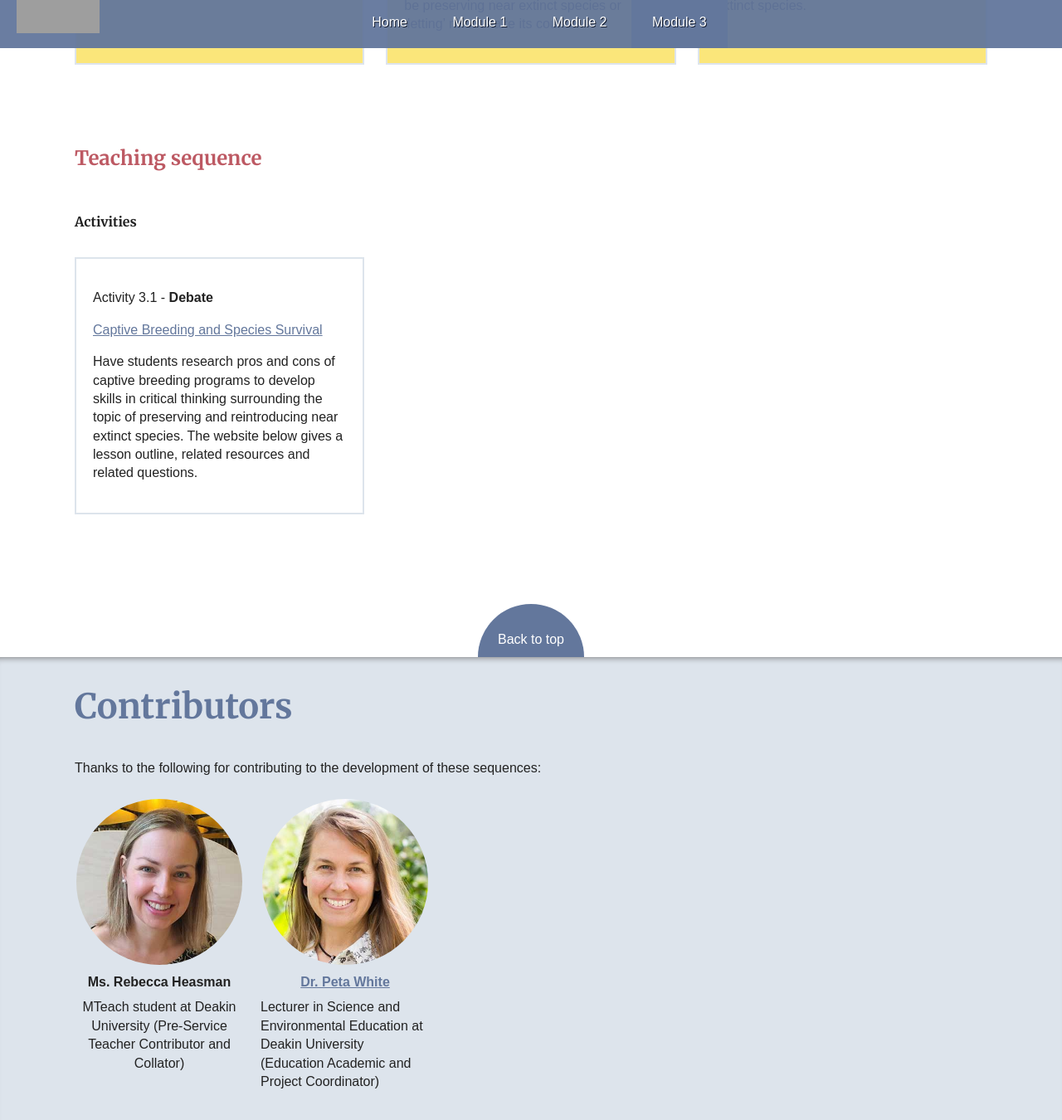
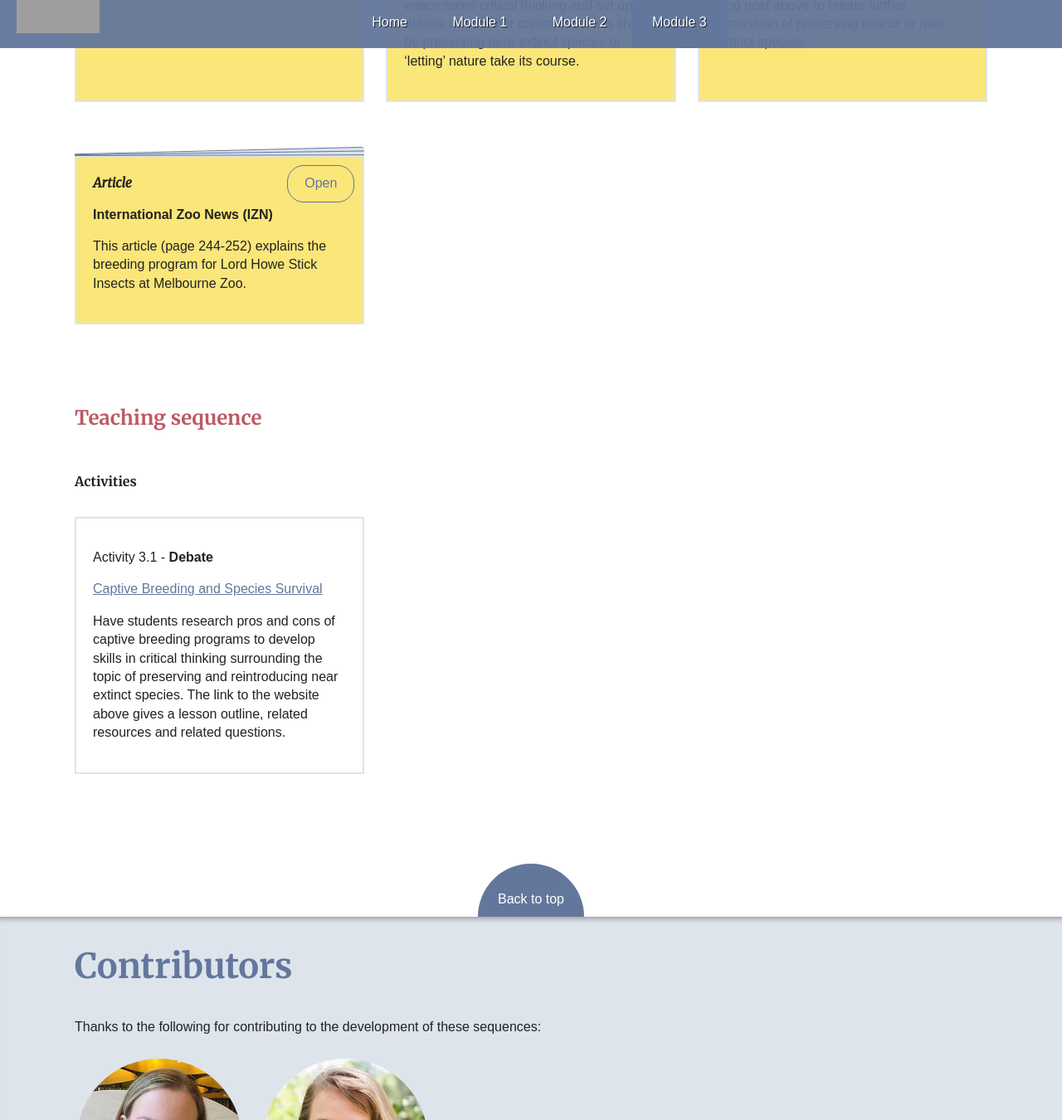
Before and after one commit to contemporaryVCEbiology/biodiversity, a Jekyll site: the page built from modules/module3.html, in a window 1280 px wide and 1400 px high, scrolled down 1991 px, cut to the strip 50-1400 px from the top of the window. Shown: the whole strip at 83% size. Built offline with Jekyll 4.4.1, drawn with Linux system fonts in a browser that asks for light colours; some of the changed text lies outside the part shown.

Commit message:
mary edits 1

```diff
--- a/_includes/home-header.html
+++ b/_includes/home-header.html
@@ -1,6 +1,6 @@
         <header class="site-header home">
             <div class="heading">
-                <h1 class="siteHeading">Threats to biodiversity and Protection and restoration of biodiversity</h1>
+                <h1 class="siteHeading">Threats to biodiversity and protection and restoration of biodiversity</h1>
                 <p>for VCE Biology</p>
             </div>
         </header>
--- a/_includes/internal-header.html
+++ b/_includes/internal-header.html
@@ -8,7 +8,7 @@
                 </ul>
             </nav>
             <div class="heading">
-                <div class="siteHeading">Threats to biodiversity and Protection and restoration of biodiversity </div>
+                <div class="siteHeading">Threats to biodiversity and protection and restoration of biodiversity </div>
                 <p>for VCE Biology</p>
             </div>
         </header>
--- a/modules/index.html
+++ b/modules/index.html
@@ -15,8 +15,8 @@
     <h3>Summary</h3>
     <div class="col-2max module-info">
         <div>
-            <h4>VCE Key Knowledge Biology Study Design (2017-2021)</h4>
-            <p>Unit 3: How do cells maintain life?, Area of Study 1: How do cellular processes work?, Outcome 1 (<a class="new-tab-warning" href="http://www.vcaa.vic.edu.au/Documents/vce/biology/BiologySD-2016.pdf" target="_blank">VCE Biology Study Design</a>)</p>
+            <h4>VCE Key Knowledge Environmental Science Study Design (2017-2021)</h4>
+            <p>Unit 3: How can biodiversity and development be sustained? Area of Study 1: Is maintaining biodiversity worth a sustained effort? Outcome 1 (<a class="new-tab-warning" href="http://www.vcaa.vic.edu.au/Documents/vce/envscience/EnviroScienceSD-2016.pdf" target="_blank">VCE Environmental Science Study Design</a>)</p>
             <p>Key knowledge:</p>
             <ul>
                 <li>Threats to biodiversity
@@ -104,7 +104,7 @@
         <div class="resource web">
             <div>
                 <h5>Website</h5>
-                <p><strong>No trees – no koalas.Conserving Manna Gum Woodlands.</strong></p>
+                <p><strong>No trees – no koalas. Conserving Manna Gum Woodlands.</strong></p>
                 <div class="description">
                     <p>This website addresses the need to conserve manna gum woodlands to keep our koalas fed and healthy. </p>
                 </div>
--- a/modules/module3.html
+++ b/modules/module3.html
@@ -15,8 +15,8 @@
     <h3>Summary</h3>
     <div class="col-2max module-info">
         <div>
-            <h4>VCE Key Knowledge Biology Study Design (2017-2021)</h4>
-            <p>Unit 3: How do cells maintain life?, Area of Study 1: How do cellular processes work?, Outcome 1 (<a class="new-tab-warning" href="http://www.vcaa.vic.edu.au/Documents/vce/biology/BiologySD-2016.pdf" target="_blank">VCE Biology Study Design</a>)</p>
+            <h4>VCE Key Knowledge Environmental Science Study Design (2017-2021)</h4>
+            <p>Unit 3: How can biodiversity and development be sustained? Area of Study 1: Is maintaining biodiversity worth a sustained effort? Outcome 1 (<a class="new-tab-warning" href="http://www.vcaa.vic.edu.au/Documents/vce/envscience/EnviroScienceSD-2016.pdf" target="_blank">VCE Environmental Science Study Design</a>)</p>
             <p>Key knowledge:</p>
             <ul>
                 <li>Threats to biodiversity
@@ -55,7 +55,7 @@
                 <h5>Article</h5>
                 <p><strong>Lord Howe Island stick insect</strong></p>
                 <div class="description">
-                    <p>: A concise historical overview of the Lord Howe Stick Insect.</p>
+                    <p>A concise historical overview of the Lord Howe Stick Insect.</p>
                 </div>
                 <a class="open" href="http://www.australiangeographic.com.au/blogs/creatura-blog/2014/06/lord-howe-island-stick-insect-phasmid/">Open</a>
             </div>
@@ -79,7 +79,7 @@
         <div class="resource doc">
             <div>
                 <h5>eBooklet (PDF)</h5>
-                <p><strong>Lord Howe IsLand BIodIversIty ManageMent PLan</strong></p>
+                <p><strong>Lord Howe Island BIodIversIty Management PLan</strong></p>
                 <div class="description">
                     <p>The Lord Howe Island Biodiversity Management Plan is quite cumbersome to read but on page 22-24 the predation of the Ship rat as an accidentally introduced species is implicated in the extinction of the Lord Howe Stick Insect from the Lord Howe mainland.</p>
                 </div>
@@ -128,6 +128,19 @@
                 <a class="open-new-tab" href="http://www.australiangeographic.com.au/news/2013/03/cloning-brings-extinct-frog-back-from-dead" target="_blank">Open in new tab</a>
             </div>
         </div>
+        <div class="resource doc">
+            <div>
+                <h5>Article</h5>
+                <p><strong>International Zoo News (IZN)</strong></p>
+                <div class="description">
+                    <p>This article (page 244-252) explains the breeding program for Lord Howe Stick Insects at Melbourne Zoo.</p>
+                </div>
+                <a class="open" href="http://www.izn.org.uk/Archive/401/401.pdf">Open</a>
+            </div>
+            <div class="overlay">
+                <a class="open-new-tab" href="http://www.izn.org.uk/Archive/401/401.pdf" target="_blank">Open in new tab</a>
+            </div>
+        </div>
     </div>
 
     <h3>Teaching sequence</h3>
@@ -136,7 +149,7 @@
         <div class="activity">
             <p>Activity 3.1 - <strong>Debate</strong></p>
             <p><a class="new-tab-warning" href="https://www.nationalgeographic.org/activity/captive-breeding-species-survival/ " target="_blank">Captive Breeding and Species Survival</a></p>
-            <p>Have students research pros and cons of captive breeding programs to develop skills in critical thinking surrounding the topic of preserving and reintroducing near extinct species. The website below gives a lesson outline, related resources and related questions.</p>
+            <p>Have students research pros and cons of captive breeding programs to develop skills in critical thinking surrounding the topic of preserving and reintroducing near extinct species. The link to the website above gives a lesson outline, related resources and related questions.</p>
         </div>
     </div>
 
```
Also changed, not shown: index.html (+7 -6 lines), modules/module2.html (+19 -5 lines).
